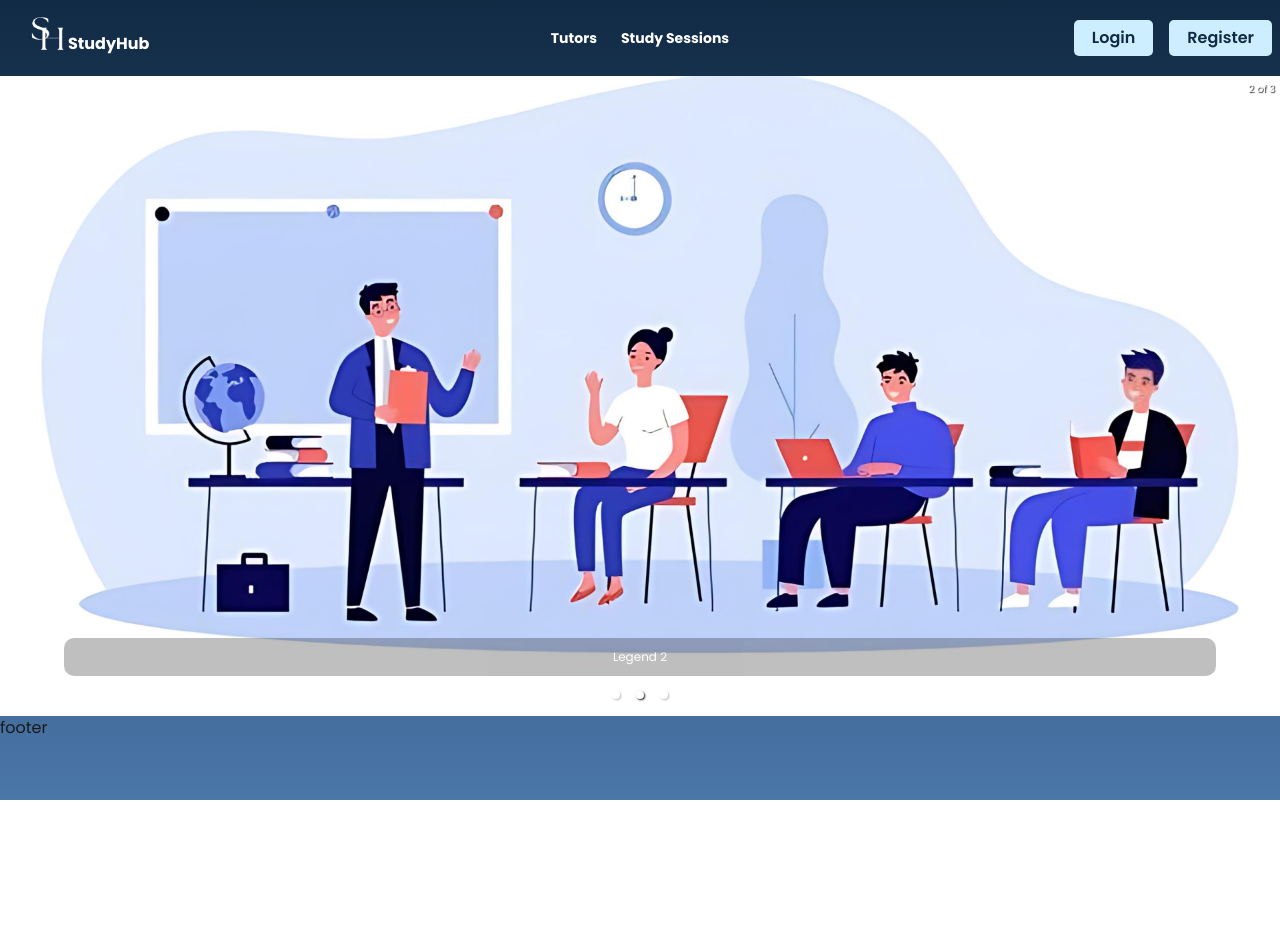
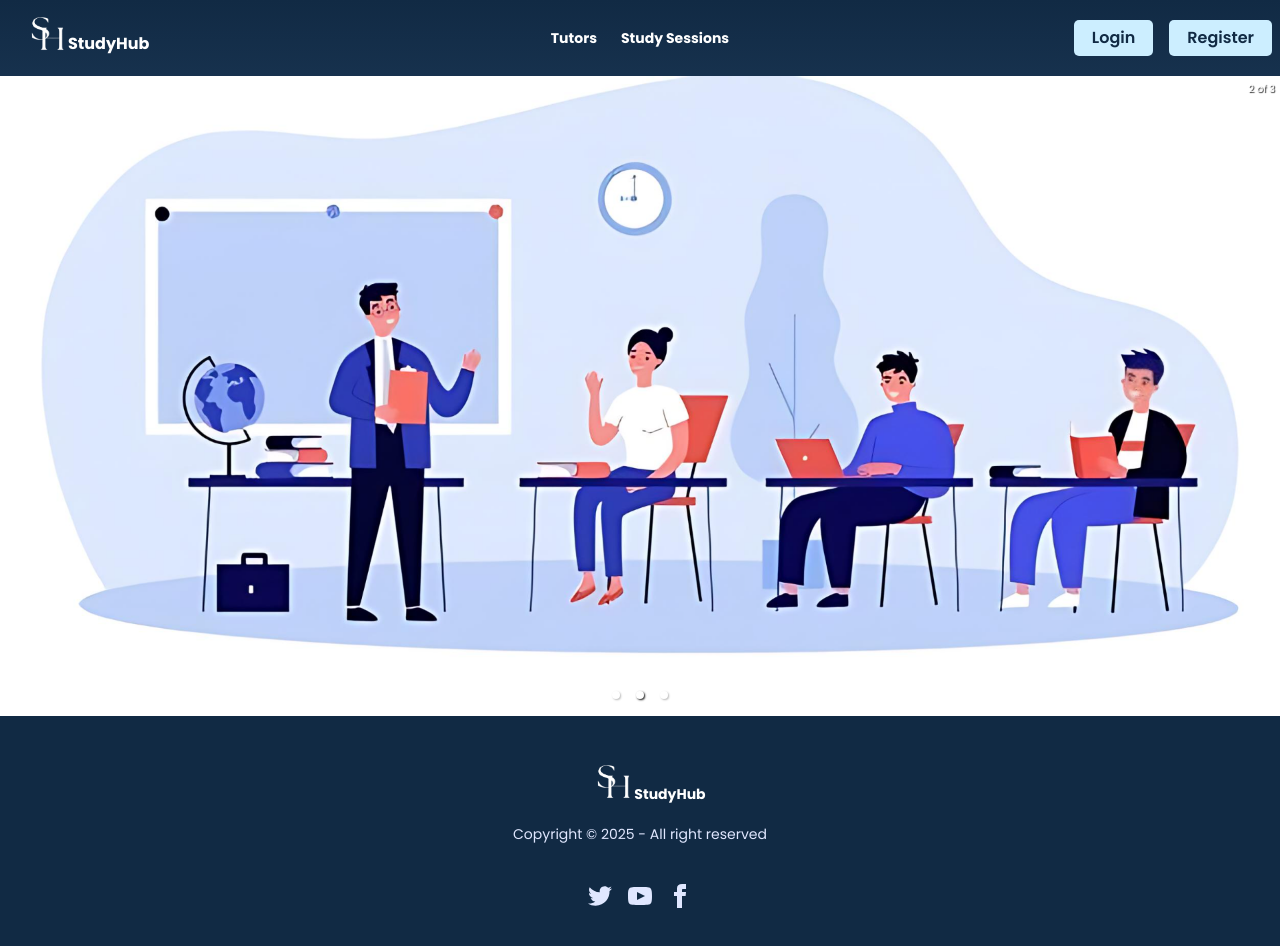
Before and after one commit to MI-KEYA/studyHub-client, a React (Vite) app: page / in a window 1280 px wide. Before the commit the page ends 800 px from the top, so only its background shows below. Built offline with nearby package versions, Linux system fonts and the light colour scheme.

Commit message:
updated footer design

```diff
--- a/index.html
+++ b/index.html
@@ -3,9 +3,9 @@
 
 <head>
   <meta charset="UTF-8" />
-  <link rel="icon" type="image/svg+xml" href="/vite.svg" />
+  <link rel="icon" type="image/svg+xml" href="/icon.png" />
   <meta name="viewport" content="width=device-width, initial-scale=1.0" />
-  <title>Vite + React</title>
+  <title>StudyHub</title>
 </head>
 
 <body>
--- a/src/pages/Home/Banner/Banner.jsx
+++ b/src/pages/Home/Banner/Banner.jsx
@@ -10,15 +10,15 @@
         <Carousel autoPlay={true} infiniteLoop={true} showThumbs={false} >
             <div>
                 <img src={bannerImg1} />
-                <p className="legend">Legend 1</p>
+                {/* <p className="legend">Legend 1</p> */}
             </div>
             <div>
                 <img src={bannerImg2} />
-                <p className="legend">Legend 2</p>
+                {/* <p className="legend">Legend 2</p> */}
             </div>
             <div>
                 <img src={bannerImg3} />
-                <p className="legend">Legend 3</p>
+                {/* <p className="legend">Legend 3</p> */}
             </div>
         </Carousel>
     );
--- a/src/pages/shared/Footer/Footer.jsx
+++ b/src/pages/shared/Footer/Footer.jsx
@@ -1,10 +1,51 @@
 import React from 'react';
+import StudyHubLogo from '../StudyHubLogo/StudyHubLogo';
 
 const Footer = () => {
     return (
-        <div>
-            footer
-        </div>
+        <footer className="footer footer-horizontal footer-center bg-[#112a44] text-primary-content p-10">
+            <aside>
+                <StudyHubLogo />
+                <p>Copyright © {new Date().getFullYear()} - All right reserved</p>
+            </aside>
+            <nav>
+                <div className="grid grid-flow-col gap-4">
+                    <a>
+                        <svg
+                            xmlns="http://www.w3.org/2000/svg"
+                            width="24"
+                            height="24"
+                            viewBox="0 0 24 24"
+                            className="fill-current">
+                            <path
+                                d="M24 4.557c-.883.392-1.832.656-2.828.775 1.017-.609 1.798-1.574 2.165-2.724-.951.564-2.005.974-3.127 1.195-.897-.957-2.178-1.555-3.594-1.555-3.179 0-5.515 2.966-4.797 6.045-4.091-.205-7.719-2.165-10.148-5.144-1.29 2.213-.669 5.108 1.523 6.574-.806-.026-1.566-.247-2.229-.616-.054 2.281 1.581 4.415 3.949 4.89-.693.188-1.452.232-2.224.084.626 1.956 2.444 3.379 4.6 3.419-2.07 1.623-4.678 2.348-7.29 2.04 2.179 1.397 4.768 2.212 7.548 2.212 9.142 0 14.307-7.721 13.995-14.646.962-.695 1.797-1.562 2.457-2.549z"></path>
+                        </svg>
+                    </a>
+                    <a>
+                        <svg
+                            xmlns="http://www.w3.org/2000/svg"
+                            width="24"
+                            height="24"
+                            viewBox="0 0 24 24"
+                            className="fill-current">
+                            <path
+                                d="M19.615 3.184c-3.604-.246-11.631-.245-15.23 0-3.897.266-4.356 2.62-4.385 8.816.029 6.185.484 8.549 4.385 8.816 3.6.245 11.626.246 15.23 0 3.897-.266 4.356-2.62 4.385-8.816-.029-6.185-.484-8.549-4.385-8.816zm-10.615 12.816v-8l8 3.993-8 4.007z"></path>
+                        </svg>
+                    </a>
+                    <a>
+                        <svg
+                            xmlns="http://www.w3.org/2000/svg"
+                            width="24"
+                            height="24"
+                            viewBox="0 0 24 24"
+                            className="fill-current">
+                            <path
+                                d="M9 8h-3v4h3v12h5v-12h3.642l.358-4h-4v-1.667c0-.955.192-1.333 1.115-1.333h2.885v-5h-3.808c-3.596 0-5.192 1.583-5.192 4.615v3.385z"></path>
+                        </svg>
+                    </a>
+                </div>
+            </nav>
+        </footer>
     );
 };
 
```
Also changed, not shown: public/icon.png (added), public/logo.png (added).
